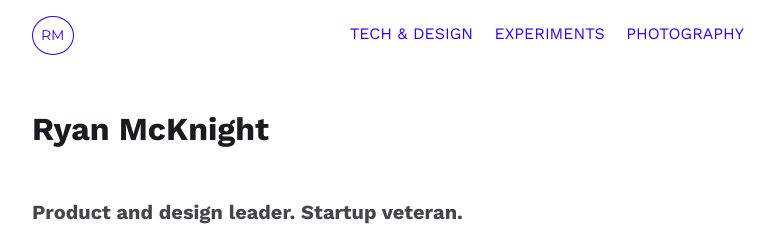
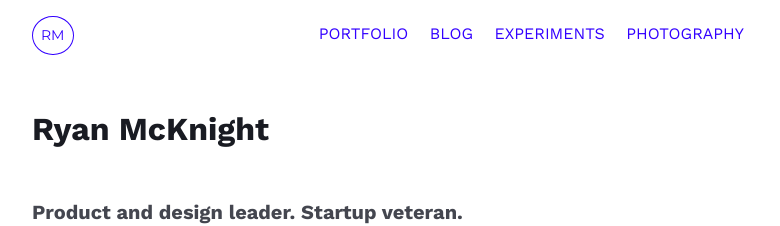
Before and after one commit to mcknightlabs/rtmup, a Jekyll site: the page built from index.html, in a window 1280 px wide. Shown: the top 226 px of the page, without its empty margins (248-1028 px from the left). Built offline with Jekyll 4.4.1, drawn with Linux system fonts in a browser that asks for light colours; comment, search, counter and statistics services are not loaded.

Commit message:
updates nav

```diff
--- a/_includes/nav-desktop.html
+++ b/_includes/nav-desktop.html
@@ -2,7 +2,10 @@
 	<a href="{{ site.github.url }}" class="{% if page.url == '/index' %}current{% endif %}"><span class="site-logo site-logo-inside">RM</span></a>
 	<ul class="nav">
 		<li>
-			<a href="{{ site.github.url }}/tech-design" class="{% if page.url == '/tech-design' %}current{% endif %}">Tech &amp; design</a>
+			<a href="{{ site.github.url }}/portfolio" class="{% if page.url == '/portfolio' %}current{% endif %}">Portfolio</a>
+		</li>
+		<li>
+			<a href="{{ site.github.url }}/tech-design" class="{% if page.url == '/tech-design' %}current{% endif %}">Blog</a>
 		</li>
 		<li>
 			<a href="{{ site.github.url }}/experiments" class="{% if page.url == '/experiment' %}current{% endif %}">Experiments</a>
--- a/_includes/nav-mobile.html
+++ b/_includes/nav-mobile.html
@@ -1,7 +1,10 @@
 <nav class="top-nav" id="top-nav">
 	<ul class="nav">
 		<li>
-			<a href="{{ site.github.url }}/tech-design" class="{% if page.url == '/tech-design' %}current{% endif %} menu-link">Tech &amp; design</a>
+			<a href="{{ site.github.url }}/portfolio" class="{% if page.url == '/portfolio' %}current{% endif %} menu-link">Portfolio</a>
+		</li>
+		<li>
+			<a href="{{ site.github.url }}/tech-design" class="{% if page.url == '/tech-design' %}current{% endif %} menu-link">Blog</a>
 		</li>
 		<li>
 			<a href="{{ site.github.url }}/experiments" class="{% if page.url == '/experiment' %}current{% endif %} menu-link">Experiments</a>
```
